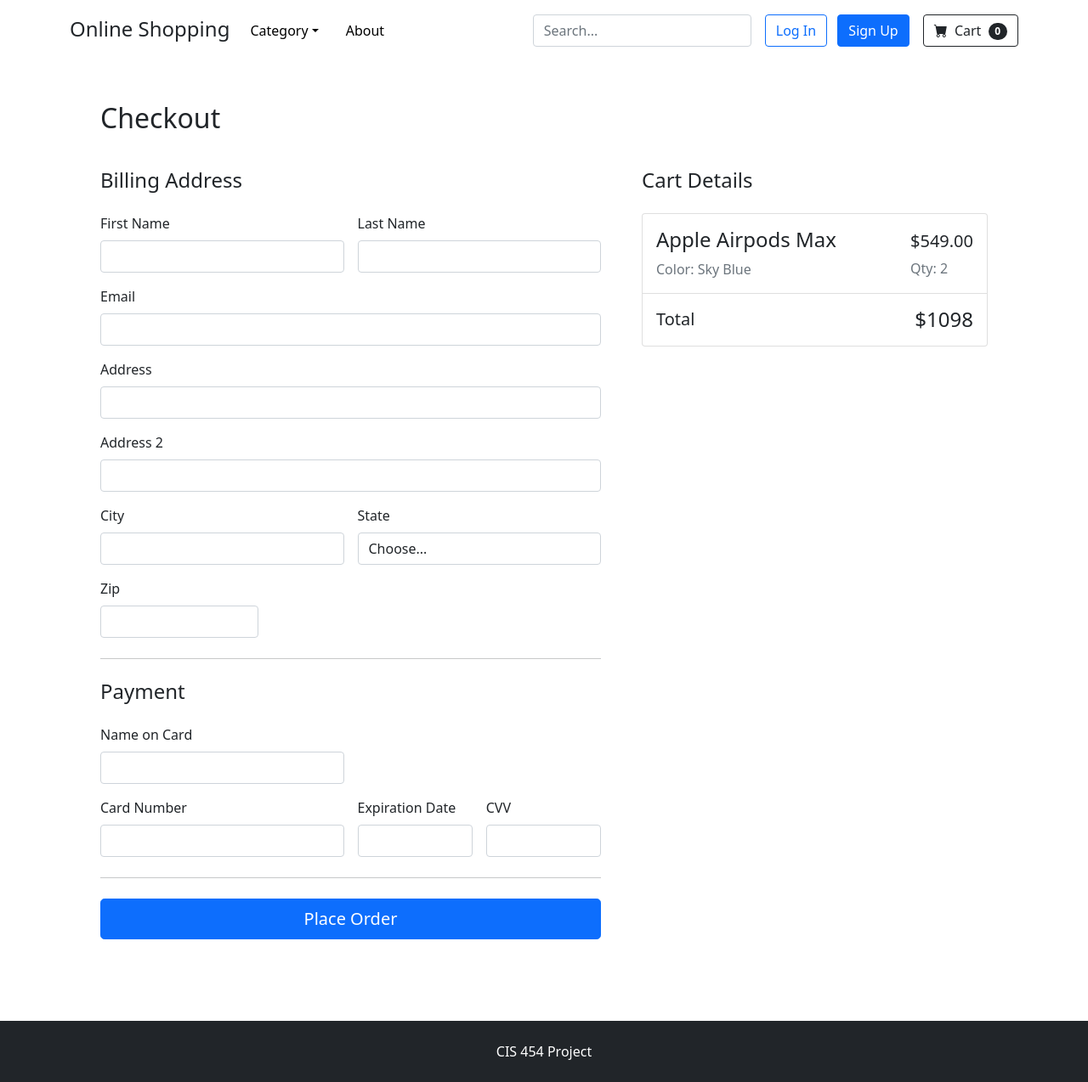
After one commit to A-Starr/CIS454Shopping, a Django app: template ShoppingWeb/shopping/templates/shopping/checkout.html in a window 1280 px wide. The commit adds this page. Shown: the whole page at 85% size. Run offline with Django 4.2, Linux system fonts and the light colour scheme; the template is opened without the code that fills it, so the values that code supplies are empty; some libraries are stand-ins or nearby versions.

Commit message:
HTML updates/adds

```diff
--- /dev/null
+++ b/ShoppingWeb/shopping/templates/shopping/checkout.html
@@ -0,0 +1,157 @@
+<!DOCTYPE html>
+<html lang="en">
+<head>
+    <meta charset="UTF-8">
+    <title>Checkout</title>
+    <link href="https://cdn.jsdelivr.net/npm/bootstrap@5.1.3/dist/css/bootstrap.min.css" rel="stylesheet" integrity="sha384-1BmE4kWBq78iYhFldvKuhfTAU6auU8tT94WrHftjDbrCEXSU1oBoqyl2QvZ6jIW3" crossorigin="anonymous">
+    <script src="https://cdn.jsdelivr.net/npm/bootstrap@5.1.3/dist/js/bootstrap.bundle.min.js" integrity="sha384-ka7Sk0Gln4gmtz2MlQnikT1wXgYsOg+OMhuP+IlRH9sENBO0LRn5q+8nbTov4+1p" crossorigin="anonymous"></script>
+    <link rel="stylesheet" href="https://cdn.jsdelivr.net/npm/bootstrap-icons@1.3.0/font/bootstrap-icons.css">
+    <link rel="stylesheet" href="main.css">
+</head>
+<body class="d-flex flex-column vh-100">
+<header class="p-3 text-black flex-shrink-0">
+    <div class="container">
+        <div class="d-flex align-items-center justify-content-center justify-content-lg-start">
+            <a href="#" class="d-flex align-items-center text-decoration-none text-dark mb-1 me-2">
+                <h4 class="my-0">Online Shopping</h4>
+            </a>
+            <ul class="nav justify-content-center me-lg-auto">
+                <li class="nav-item dropdown">
+                    <a class="nav-link dropdown-toggle text-black" data-bs-toggle="dropdown" href="#" role="button" aria-expanded="false">Category</a>
+                    <ul class="dropdown-menu">
+                        <li><a class="dropdown-item" href="#">Category 1</a></li>
+                        <li><a class="dropdown-item" href="#">Category 2</a></li>
+                        <li><a class="dropdown-item" href="#">Category 3</a></li>
+                        <li><a class="dropdown-item" href="#">Category 4</a></li>
+                    </ul>
+                </li>
+                <li class="nav-item">
+                    <a href="#" class="nav-link text-black">About</a>
+                </li>
+            </ul>
+            <form action="#" class="me-lg-3">
+                <input type="search" class="form-control" placeholder="Search...">
+            </form>
+            <div class="text-end">
+                <a href="/login.html" class="btn btn-outline-primary me-2" role="button">Log In</a>
+                <a href="/signup.html" class="btn btn-primary" role="button">Sign Up</a>
+            </div>
+            <button class="btn btn-outline-dark ms-3">
+                <i class="bi-cart-fill me-1"></i>
+                <span>Cart</span>
+                <span class="badge bg-dark text-white ms-1 rounded-pill">0</span>
+            </button>
+        </div>
+    </div>
+</header>
+<main class="flex-shrink-0">
+    <div class="container px-4 px-lg-5 pb-5 mb-5">
+        <h2 class="mt-5 mb-3">Checkout</h2>
+        <div class="row g-5">
+            <div class="col-8 col-md-7">
+
+                <form action="#">
+                    <h4 class="mt-4 mb-4">Billing Address</h4>
+                    <div class="row g-3">
+                        <div class="col-6">
+                            <label for="first_name" class="form-label">First Name</label>
+                            <input type="text" class="form-control" id="first_name" required>
+                            <div class="invalid-feedback">Please enter a valid first name.</div>
+                        </div>
+                        <div class="col-6">
+                            <label for="last_name" class="form-label">Last Name</label>
+                            <input type="text" class="form-control" id="last_name" required>
+                            <div class="invalid-feedback">Please enter a valid last name.</div>
+                        </div>
+                        <div class="col-12">
+                            <label for="email" class="form-label">Email</label>
+                            <input type="email" class="form-control" id="email" required>
+                            <div class="invalid-feedback">Please enter a valid email.</div>
+                        </div>
+                        <div class="col-12">
+                            <label for="address" class="form-label">Address</label>
+                            <input type="text" class="form-control" id="address" required>
+                            <div class="invalid-feedback">Please enter a valid address.</div>
+                        </div>
+                        <div class="col-12">
+                            <label for="address_2" class="form-label">Address 2</label>
+                            <input type="text" class="form-control" id="address_2">
+                            <div class="invalid-feedback">Please enter a valid address 2.</div>
+                        </div>
+                        <div class="col-6">
+                            <label for="city" class="form-label">City</label>
+                            <input type="text" class="form-control" id="city" required>
+                            <div class="invalid-feedback">Please enter a valid city.</div>
+                        </div>
+                        <div class="col-6">
+                            <label for="state" class="form-label">State</label>
+                            <select name="state" id="state" class="form-control" required>
+                                <option>Choose...</option>
+
+                            </select>
+                            <div class="invalid-feedback">Please select a state.</div>
+                        </div>
+                        <div class="col-4">
+                            <label for="zip" class="form-label">Zip</label>
+                            <input type="text" class="form-control" id="zip" required>
+                            <div class="invalid-feedback">Please enter a valid zip code.</div>
+                        </div>
+                    </div>
+                    <hr class="my-4">
+                    <h4 class="mt-4 mb-4">Payment</h4>
+                    <div class="row g-3">
+                        <div class="col-6">
+                            <label for="card_name" class="form-label">Name on Card</label>
+                            <input type="text" class="form-control" id="card_name" required>
+                            <div class="invalid-feedback">Please enter a valid name.</div>
+                        </div>
+                        <div class="col-6"></div>
+                        <div class="col-6">
+                            <label for="card_number" class="form-label">Card Number</label>
+                            <input type="text" class="form-control" id="card_number" required>
+                            <div class="invalid-feedback">Please enter a valid name.</div>
+                        </div>
+                        <div class="col-3">
+                            <label for="card_expiration_date" class="form-label">Expiration Date</label>
+                            <input type="text" class="form-control" id="card_expiration_date" required>
+                            <div class="invalid-feedback">Please enter a valid expiration date.</div>
+                        </div>
+                        <div class="col-3">
+                            <label for="card_cvv" class="form-label">CVV</label>
+                            <input type="text" class="form-control" id="card_cvv" required>
+                            <div class="invalid-feedback">Please enter a valid cvv.</div>
+                        </div>
+                    </div>
+                    <hr class="my-4">
+                    <button type="submit" class="w-100 btn btn-primary btn-lg">Place Order</button>
+                </form>
+            </div>
+            <div class="col-4 col-md-5">
+                <h4 class="mt-4 mb-4">Cart Details</h4>
+                <ul class="list-group mb-3">
+                    <li class="list-group-item d-flex justify-content-between py-3">
+                        <div>
+                            <h4>Apple Airpods Max</h4>
+                            <p class="my-0 text-muted">Color: Sky Blue</p>
+                        </div>
+                        <div>
+                            <h5 class="mt-1 mb-2">$549.00</h5>
+                            <p class="my-0 text-muted">Qty: 2</p>
+                        </div>
+                    </li>
+                    <li class="list-group-item d-flex align-items-center justify-content-between py-3">
+                        <h5 class="my-0">Total</h5>
+                        <h4 class="my-0">$1098</h4>
+                    </li>
+                </ul>
+            </div>
+        </div>
+    </div>
+</main>
+<footer class="mt-auto py-4 bg-dark">
+    <div class="container">
+        <p class="mb-0 text-center text-white">CIS 454 Project</p>
+    </div>
+</footer>
+</body>
+</html>
--- a/ShoppingWeb/shopping/templates/shopping/product.html
+++ b/ShoppingWeb/shopping/templates/shopping/product.html
@@ -8,8 +8,8 @@
     <link rel="stylesheet" href="https://cdn.jsdelivr.net/npm/bootstrap-icons@1.3.0/font/bootstrap-icons.css">
     <link rel="stylesheet" href="main.css">
 </head>
-<body>
-<header class="p-3 text-black">
+<body class="d-flex flex-column vh-100">
+<header class="p-3 text-black flex-shrink-0">
     <div class="container">
         <div class="d-flex align-items-center justify-content-center justify-content-lg-start">
             <a href="#" class="d-flex align-items-center text-decoration-none text-dark mb-1 me-2">
@@ -44,7 +44,7 @@
         </div>
     </div>
 </header>
-<main>
+<main class="flex-shrink-0">
     <section>
         <div class="container px-4 px-lg-5 pb-3">
             <div class="row gx-5 gx-lg-5 align-items-center">
```
Also changed, not shown: ShoppingWeb/shopping/templates/shopping/cart.html (added, +78 -0 lines), ShoppingWeb/shopping/templates/shopping/settings.html (added, +91 -0 lines).
